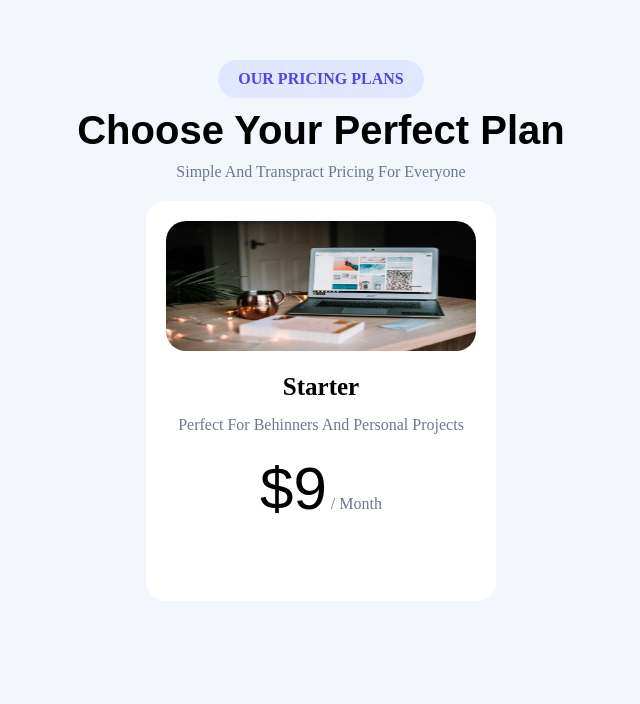
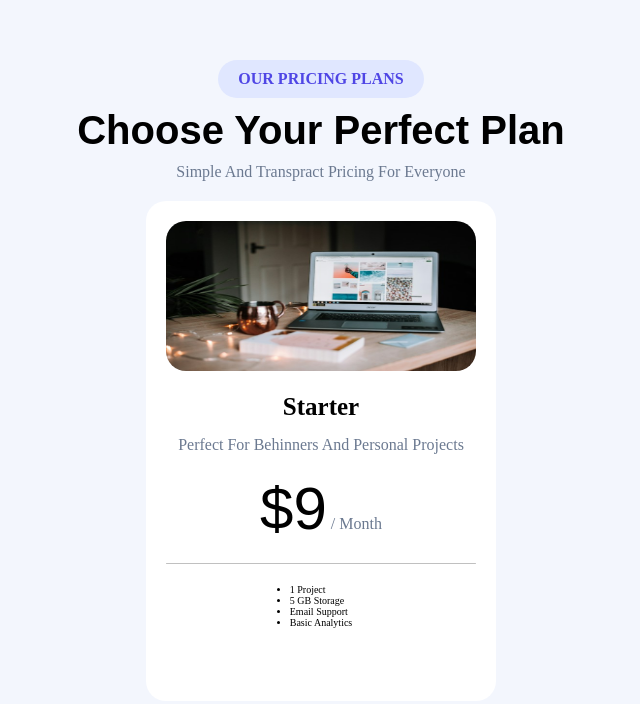
Before and after one commit to AKF-Web-Dev/solutions, a plain HTML site: page css/css-assignment-10/index.html in a window 1280 px wide. Shown: the whole page, without its empty margins (319-959 px from the left). Drawn offline with Linux system fonts and the light colour scheme.

```diff
--- a/css/css-assignment-10/index.html
+++ b/css/css-assignment-10/index.html
@@ -29,6 +29,14 @@
         <div class="price-container">
           <p><span>$9</span> / month</p>
         </div>
+        <div class="line"></div>
+
+        <ul>
+          <li>1 Project</li>
+          <li>5 GB Storage</li>
+          <li>Email Support</li>
+          <li>Basic Analytics</li>
+        </ul>
       </div>
     </main>
   </body>
--- a/css/css-assignment-10/style.css
+++ b/css/css-assignment-10/style.css
@@ -62,7 +62,7 @@ p {
 
 .cards {
   margin-top: 20px;
-  height: 400px;
+  height: 500px;
   width: 350px;
   background-color: var(--card-background);
   padding: 20px;
@@ -74,7 +74,7 @@ p {
 }
 
 figure img {
-  height: 130px;
+  height: 150px;
   width: 310px;
   border-radius: 20px;
   background-position: center center;
@@ -98,3 +98,10 @@ figure img {
   color: black;
   font-family: Arial, Helvetica, sans-serif;
 }
+
+.line {
+  width: 310px;
+  height: 1px;
+  background-color: silver;
+  border-radius: 5px;
+}
```
